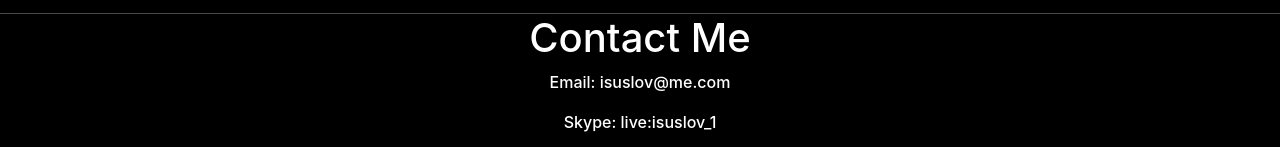
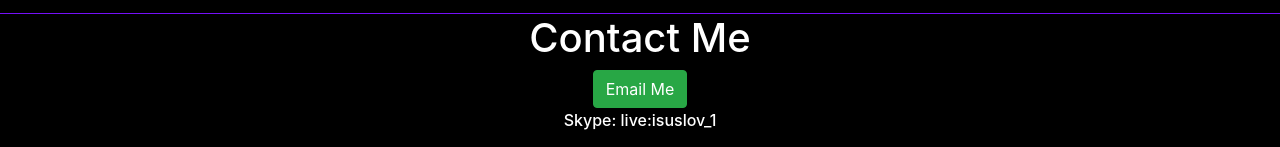
Before and after one commit to IliaSuslov/Portfolio, a React (Create React App) app: page / in a window 1280 px wide. Shown: the part 2052-2199 px from the top of the page. Built offline with nearby package versions, Linux system fonts and the light colour scheme.

Commit message:
email btn
email btn

```diff
--- a/src/components/Contact/Contact.js
+++ b/src/components/Contact/Contact.js
@@ -1,13 +1,20 @@
 import React from 'react'
+import { Button } from 'reactstrap';
 import "./contact.css"
 import "../../App.css"
 
 const Contact = () => {
+
+    const handleClick = () => {
+        let email = "isuslov@me.com";
+        window.location.href = `mailto:${email}`;
+    }
+
     return (
         <div>
             <h1 id="contact" className="heading">Contact Me</h1>
             <div className="item">
-                <p>Email: isuslov@me.com</p>
+                <Button color="success" onClick={handleClick}>Email Me</Button>
                 <p>Skype: live:isuslov_1</p>
             </div>
         </div>
```
